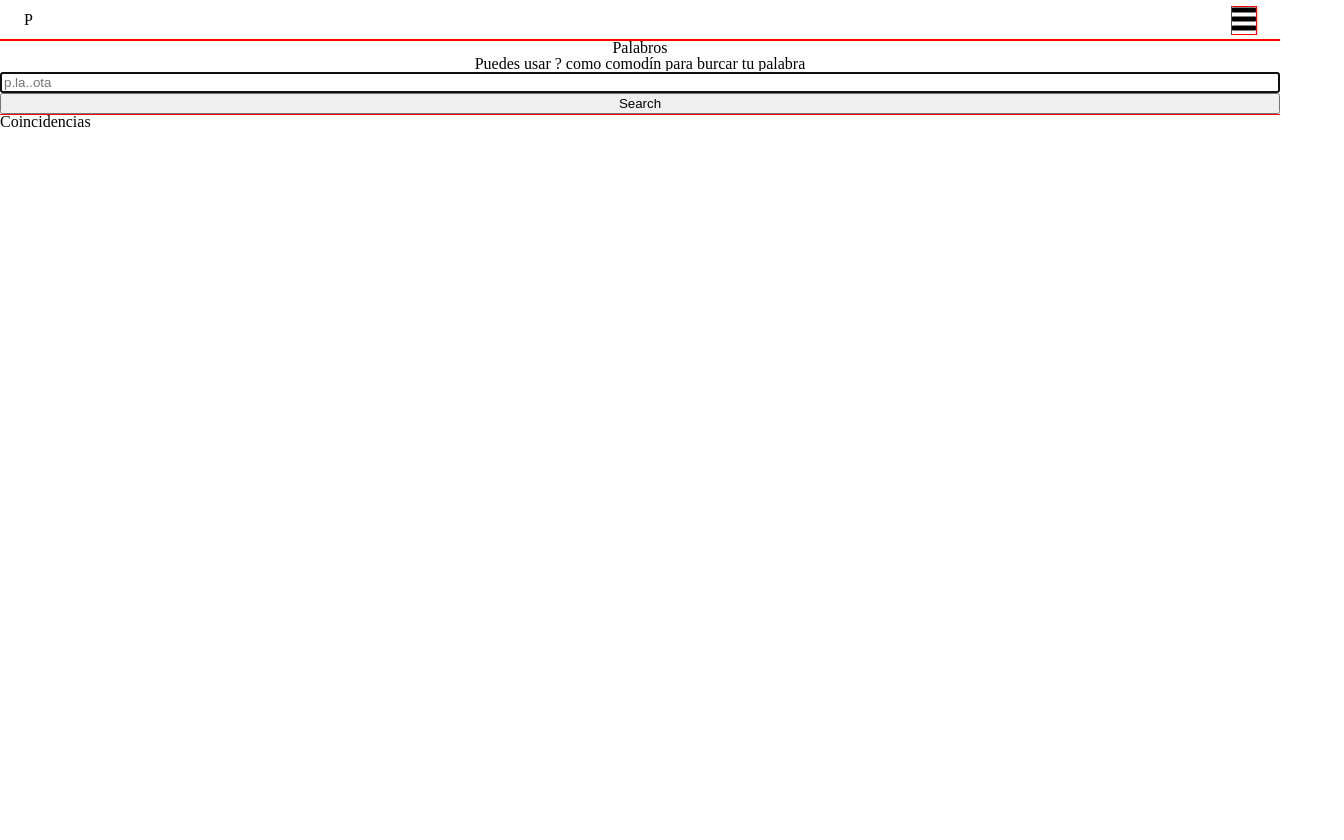
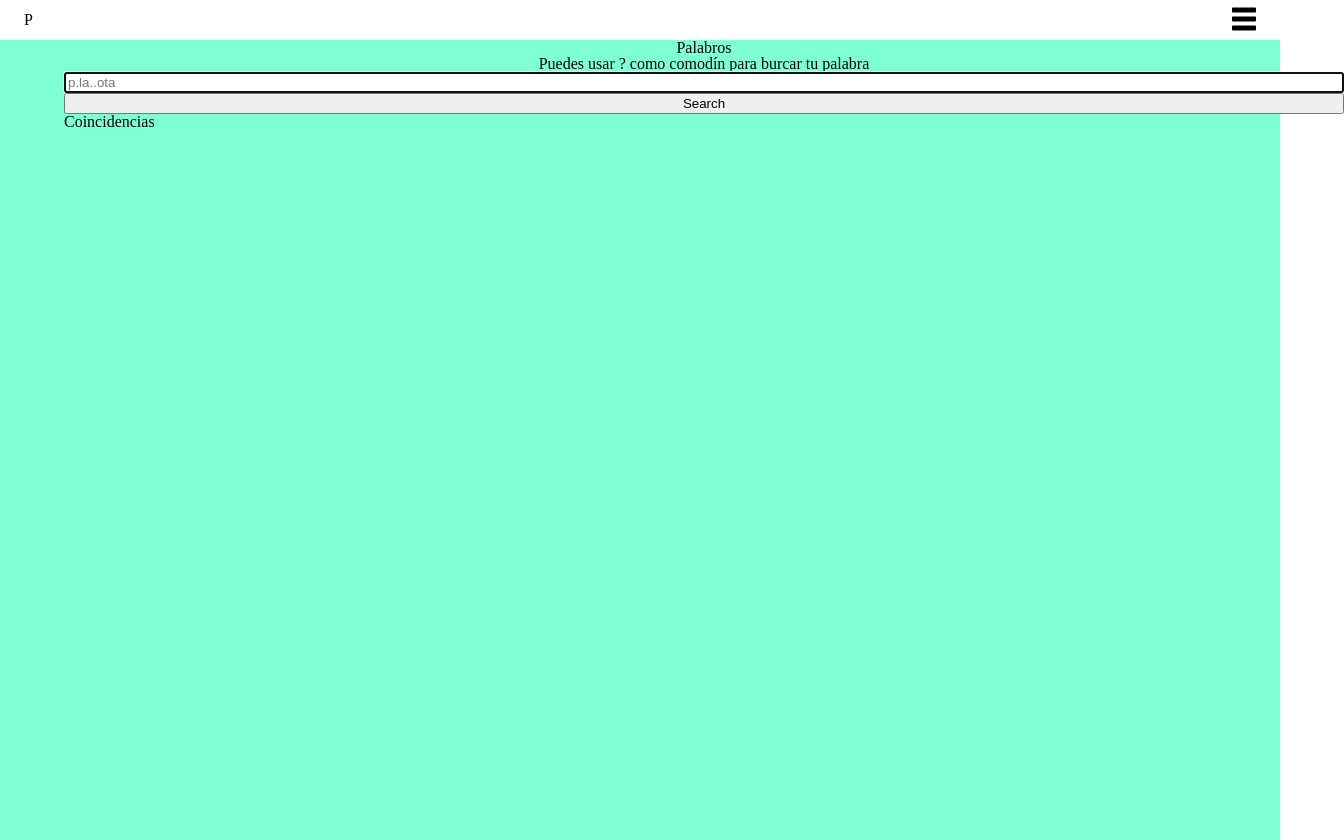
Before and after one commit to carlosvillu/palabros.io, a React (Vite) app: page / in a window 1280 px wide. Shown: the whole page, 1344 px wide, since content can reach past the window. Built offline with nearby package versions, Linux system fonts and the light colour scheme.

Commit message:
app css modules

```diff
--- a/src/App.css
+++ b/src/App.module.css
@@ -1,4 +1,3 @@
-
 :root {
   /* COLORS */
 
@@ -20,13 +19,26 @@
   --size-3xs: 2px;
   --size-4xs: 1px;
   --size-full: 100%;
-
 }
 
-.debug {outline: 1px solid var(--debug);}
+.debug {
+  outline: 1px solid var(--debug);
+}
 
-.App-Main {
+.appMain {
   margin-top: var(--size-2xl);
   min-height: 100vh;
   min-width: 100vw;
+  background-color: aquamarine;
 }
+
+.container {
+  width: 90%;
+  margin: 0 auto;
+}
+
+/*
+* {
+  outline: 1px solid var(--debug);
+  background-color: #f001;
+} */
--- a/src/App.tsx
+++ b/src/App.tsx
@@ -1,5 +1,5 @@
 import { ReactElement, useState } from 'react'
-import './App.css'
+import styles from './App.module.css'
 import Header from './components/Header'
 import Results from './components/Results'
 import Search from './components/Search'
@@ -9,9 +9,11 @@ function App (): ReactElement {
   return (
     <div className="App">
       <Header />
-      <main className="App-Main debug">
-        <Search onSearch={results => setResultsState(results)} />
-        <Results results={resultsState} />
+      <main className={styles.appMain}>
+        <div className={styles.container}>
+          <Search onSearch={results => setResultsState(results)} />
+          <Results results={resultsState} />
+        </div>
       </main>
     </div>
   )
```
